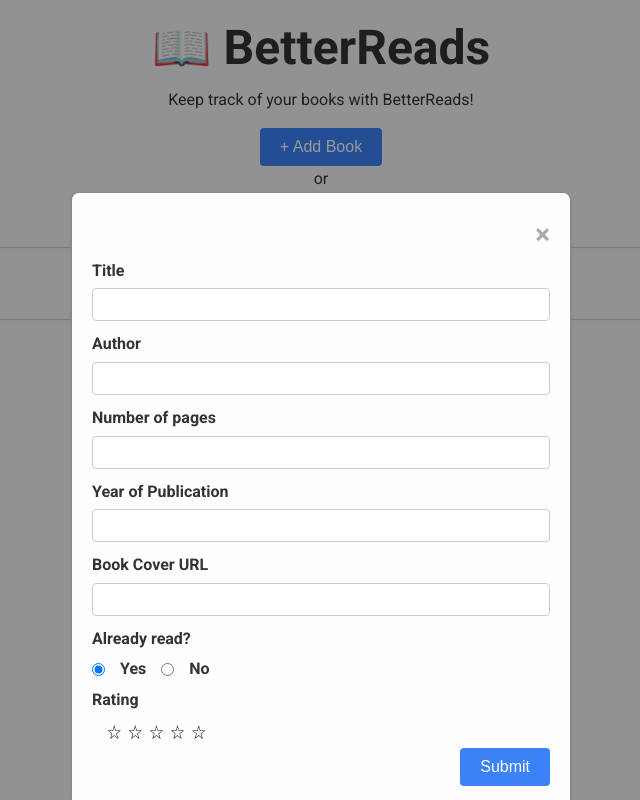
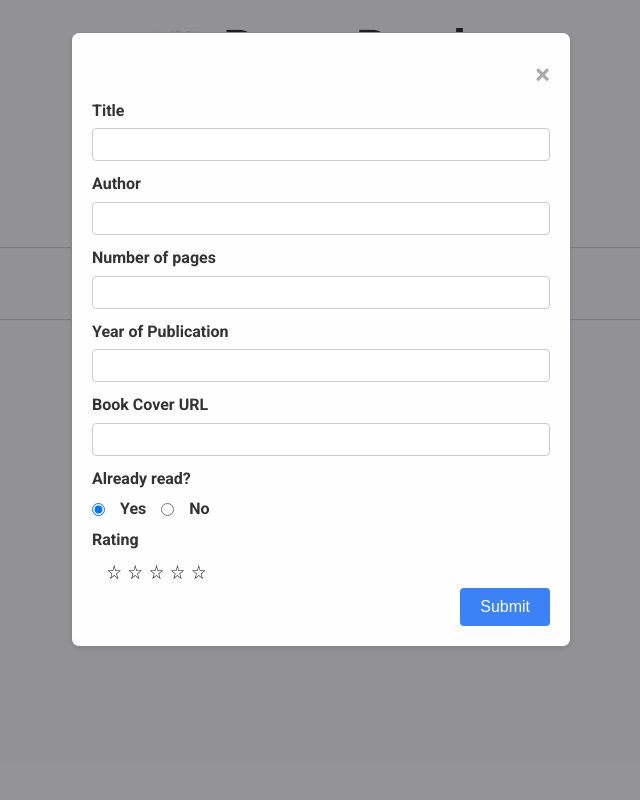
Before and after one commit to estellel-github/better-reads, a plain HTML site: page index.html in a window 1280 px wide. Both pictures are taken after a click on the button "+ Add Book". Shown: the whole page, without its empty margins (319-959 px from the left). Drawn offline with Linux system fonts and the light colour scheme.

Commit message:
Fix modal issue (was not centered)

```diff
--- a/styles.css
+++ b/styles.css
@@ -289,23 +289,23 @@ button.btn-small.green:hover {
 
 .form-modal {
   display: none;
+  place-items: center;
   position: fixed;
   z-index: 1;
   left: 0;
   top: 0;
   width: 100%;
   height: 100%;
-  overflow: auto;
-  background-color: rgb(0, 0, 0);
   background-color: rgba(0, 0, 0, 0.4);
 }
 
 .form-modal-content {
   background-color: #fefefe;
-  margin: 15% auto;
+  margin-top: 2rem;
   padding: 20px;
   border: 1px solid #888;
   width: clamp(350px, 80%, 500px);
+  border-radius: 8px;
 }
 
 .close-btn {
```
